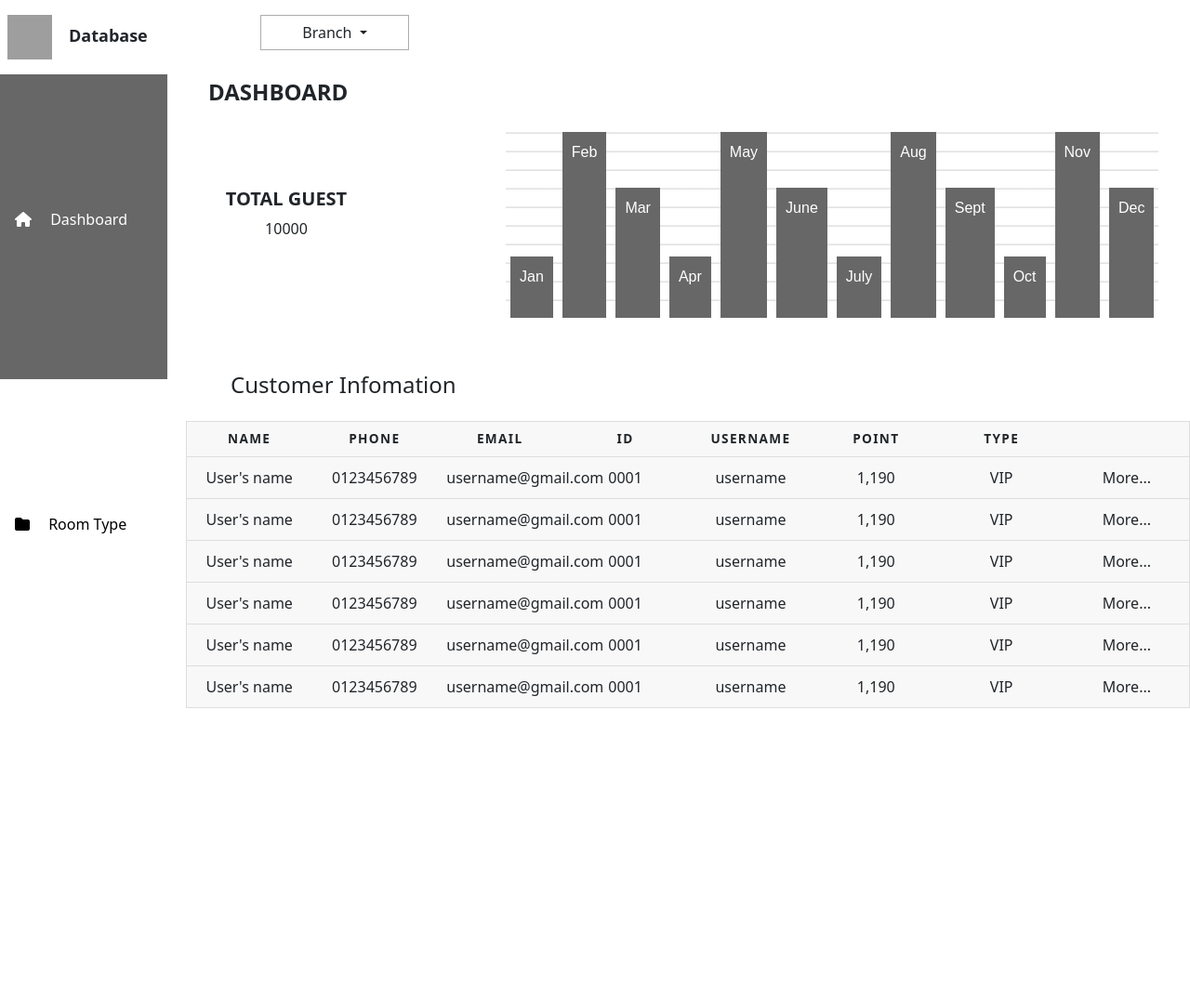
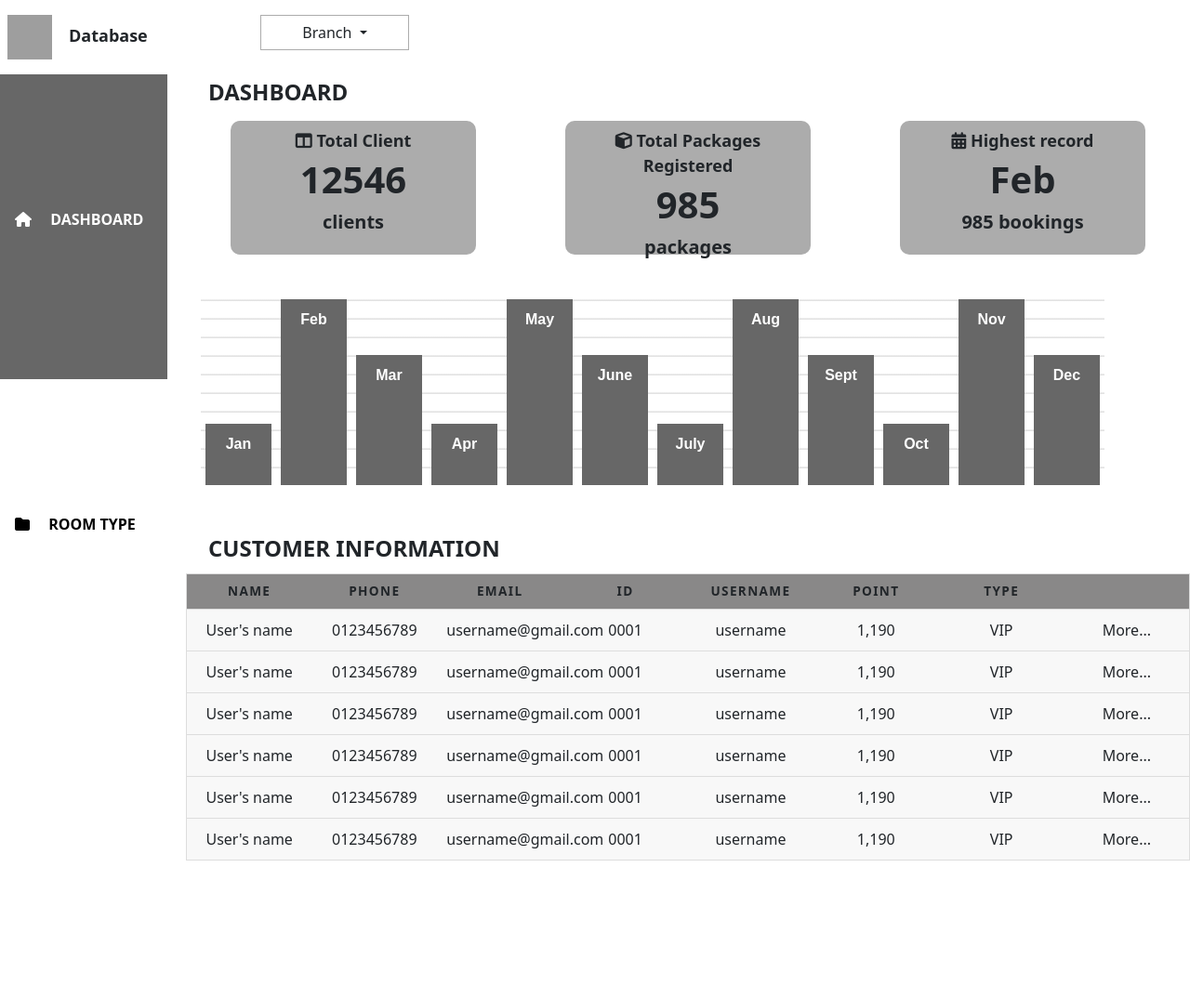
Before and after one commit to DatabaseAss/Hotel-Management-System, a Django app: page / in a window 1280 px wide; the page is wider, and only the part inside the window is pictured. Shown: that part at 93% size. Before the commit the page ends 762 px from the top of that part, so only its background shows below. Run offline with Django 4.2, Linux system fonts and the light colour scheme; some libraries are stand-ins or nearby versions; grey boxes are pictures that could not be loaded.

Commit message:
update FE

```diff
--- a/database/app/static/css/dashboard.css
+++ b/database/app/static/css/dashboard.css
@@ -15,6 +15,7 @@ html{
     position: fixed;
     height: 100%;
     overflow: auto;
+    font-weight: bold;
   }
 
 .sidebar .logo {
@@ -103,14 +104,48 @@ html{
 /*board*/
 .board{
     width:100%;
-    height: 40%;
+    height: 60%;
 }
 .board h4{
     padding-top:.2em;
     padding-left:1em;
 }
+.general{
+  height:30%;
+  width:100%;
+  display: flex;
+  margin-top:1em;
+}
+.general .item{
+  height:100%;
+  width:20em;
+  background-color: #acacac;
+  margin:0em 3em;
+  padding:.5em 1em;
+  border-radius: 10px;
+  text-align: center;
+}
+.general .item:hover{
+  background-color: #767676;
+  color:white;
+}
+.general .item p{
+  font-size: 18px;
+}
+.general .item h4{
+  font-size: 40px;
+  margin-left:-1em;
+  margin-top:-.5em;
+}
+.general .item h5{
+  font-size: 20px;
+  margin-left:0em;
+  margin-top:.5em;
+}
+
 .board-main{
-    display: flex;
+  height:70%;
+  width:100%;
 }
 #total{
     width:20%;
@@ -128,8 +163,8 @@ html{
   /* (B3) VERTICAL */
   .vbar {
     display: flex;
-    width: 65%;
-    margin: 20px 0;
+    width: 90%;
+    margin: 3em 1em;
     align-items: flex-end;
     height: 200px;
     background: repeating-linear-gradient(
@@ -139,21 +174,36 @@ html{
 
   /* (C) EACH INDIVIDUAL BAR */
   /* (C1) SHARED */
-  .hbar div, .vbar div {
+ .vbar div {
     color: #fff;
     padding: 10px;
+    width: 5.7em;
+    background-color: #676767;
+    margin: 0px 5px;
+    cursor: pointer;
+    text-align: center;
+    font-weight: bold;
   }
-
-
-  /* (C3) VERTICAL */
-.vbar div {
-    width: 4em;
-}
+  .vbar div p {
+   margin-top:-2em;
+   margin-left: 1.3em;
+   color:#3b3b3b;
+   display: none;
+   margin-bottom:.5em;
+   font-weight: bold;
+  }
+  .vbar div:hover {
+    background-color: #3b3b3b;
+  }
+  .vbar div:hover p {
+    display: flex;
+  }
 
 
 .customerList{
     width:100%;
     height: 50%;
+    margin-top:1em;
 }
 table {
     border: 1px solid #ccc;
@@ -173,6 +223,10 @@ table {
     background-color: #f8f8f8;
     border: 1px solid #ddd;
     padding: .35em;
+  }
+  table tr:hover {
+    background-color: #acacac;
+
   }
 
   table th,
--- a/database/app/static/css/room.css
+++ b/database/app/static/css/room.css
@@ -15,6 +15,7 @@ html{
     position: fixed;
     height: 100%;
     overflow: auto;
+    font-weight: bold;
   }
 
 .sidebar .logo {
--- a/database/app/static/css/roomtype.css
+++ b/database/app/static/css/roomtype.css
@@ -15,6 +15,7 @@ html{
     position: fixed;
     height: 100%;
     overflow: auto;
+    font-weight: bold;
   }
 
 .sidebar .logo {
--- a/database/app/template/page/dashboard.html
+++ b/database/app/template/page/dashboard.html
@@ -21,8 +21,8 @@
         <img src="https://upload.wikimedia.org/wikipedia/commons/d/de/HCMUT_official_logo.png" />
         <p>Database</p>
       </div>
-      <a class="active" href="./dashboard.html"> <i class="fa fa-house"></i> Dashboard</a>
-      <a href="./roomtype.html"> <i class="fa-solid fa-folder"></i> Room Type</a>
+      <a class="active" href="/"> <i class="fa fa-house"></i> DASHBOARD</a>
+      <a href="/roomtype"> <i class="fa-solid fa-folder"></i> ROOM TYPE</a>
     </div>
 
     <div class="main">
@@ -47,32 +47,45 @@
       </div>
       <div class="board">
         <h4><b>DASHBOARD</b></h4>
+        <div class="general">
+          <div class="item">
+              <p><b> <i class="fa-solid fa-table-columns"></i> Total Client</b></p>
+              <h4><b>12546</b></h4>
+              <h5><b>clients</b></h5>
+          </div>
+          <div class="item">
+              <p><b> <i class="fa-solid fa-cube"></i> Total Packages Registered</b></p>
+              <h4><b>985</b></h4>
+              <h5><b>packages</b></h5>
+          </div>
+          <div class="item">
+              <p><b> <i class="fa-solid fa-calendar-days"></i> Highest record</b></p>
+              <h4><b>Feb</b></h4>
+              <h5><b>985 bookings</b></h5>
+          </div>
+        </div>
         <div class="board-main">
-          <div id="total">
-            <h5><b>TOTAL GUEST</b></h5>
-            <p>10000</p>
-          </div>
           <div id="demoB" class="vbar">
-            <div style="height: 33%; background: #676767; margin: 0px 5px;">Jan</div>
-            <div style="height: 100%; background: #676767; margin: 0px 5px;">Feb</div>
-            <div style="height: 70%; background: #676767; margin: 0px 5px;">Mar</div>
-            <div style="height: 33%; background: #676767; margin: 0px 5px;">Apr</div>
-            <div style="height: 100%; background: #676767; margin: 0px 5px;">May</div>
-            <div style="height: 70%; background: #676767; margin: 0px 5px;">June</div>
-            <div style="height: 33%; background: #676767; margin: 0px 5px;">July</div>
-            <div style="height: 100%; background: #676767; margin: 0px 5px;">Aug</div>
-            <div style="height: 70%; background: #676767; margin: 0px 5px;">Sept</div>
-            <div style="height: 33%; background: #676767; margin: 0px 5px;">Oct</div>
-            <div style="height: 100%; background: #676767; margin: 0px 5px;">Nov</div>
-            <div style="height: 70%; background: #676767; margin: 0px 5px;">Dec</div>
+            <div style="height: 33%;"><p>125</p>Jan</div>
+            <div style="height: 100%;"><p>1225</p>Feb</div>
+            <div style="height: 70%;"><p>785</p>Mar</div>
+            <div style="height: 33%;"><p>155</p>Apr</div>
+            <div style="height: 100%;"><p>85</p>May</div>
+            <div style="height: 70%;"><p>255</p>June</div>
+            <div style="height: 33%;"><p>215</p>July</div>
+            <div style="height: 100%;"><p>158</p>Aug</div>
+            <div style="height: 70%;"><p>135</p>Sept</div>
+            <div style="height: 33%;"><p>145</p>Oct</div>
+            <div style="height: 100%;"><p>123</p>Nov</div>
+            <div style="height: 70%;"><p>89</p>Dec</div>
           </div>
         </div>
       </div>
       <div class="customerList">
         <table>
-          <h4 style="margin-left:2em; margin-bottom:1em;">Customer Infomation</h4>
+          <h4 style="margin-left:1em; margin-bottom:.5em;"><b>CUSTOMER INFORMATION</b></h4>
           <thead>
-            <tr>
+            <tr style="background-color:#898888 ;">
               <th scope="col">Name</th>
               <th scope="col">Phone</th>
               <th scope="col">Email</th>
--- a/database/app/template/page/room.html
+++ b/database/app/template/page/room.html
@@ -15,8 +15,8 @@
                 <img src="https://upload.wikimedia.org/wikipedia/commons/d/de/HCMUT_official_logo.png" />
                 <p>Database</p>
             </div>
-            <a href="./dashboard.html"> <i class="fa fa-house"></i> Dashboard</a>
-            <a class="active" href="./roomtype.html"> <i class="fa-solid fa-folder"></i> Room Type</a>
+            <a href="/"> <i class="fa fa-house"></i> DASHBOARD</a>
+            <a class="active" href="/roomtype"> <i class="fa-solid fa-folder"></i> ROOM TYPE</a>
           </div>
 
         <div class="main">
```
Also changed, not shown: database/app/static/css/addroom.css (+21 -12 lines), database/app/template/page/addroom.html (+15 -15 lines), database/app/template/page/roomtype.html (+6 -6 lines).
